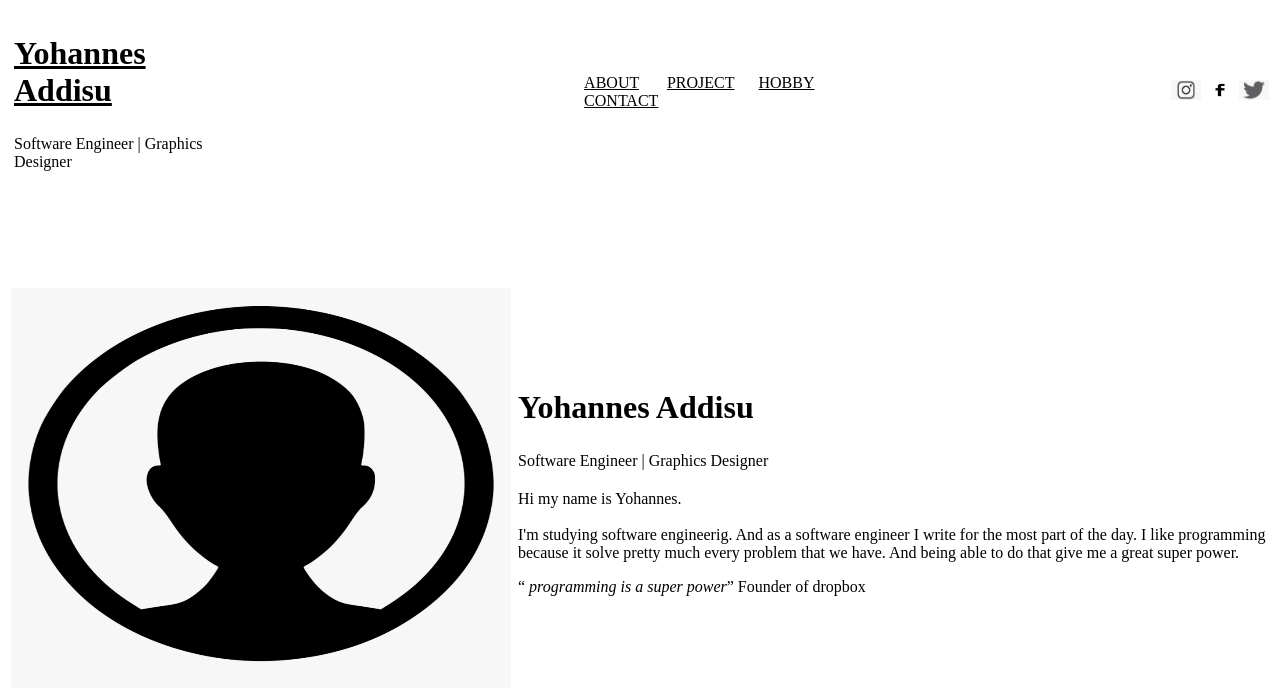
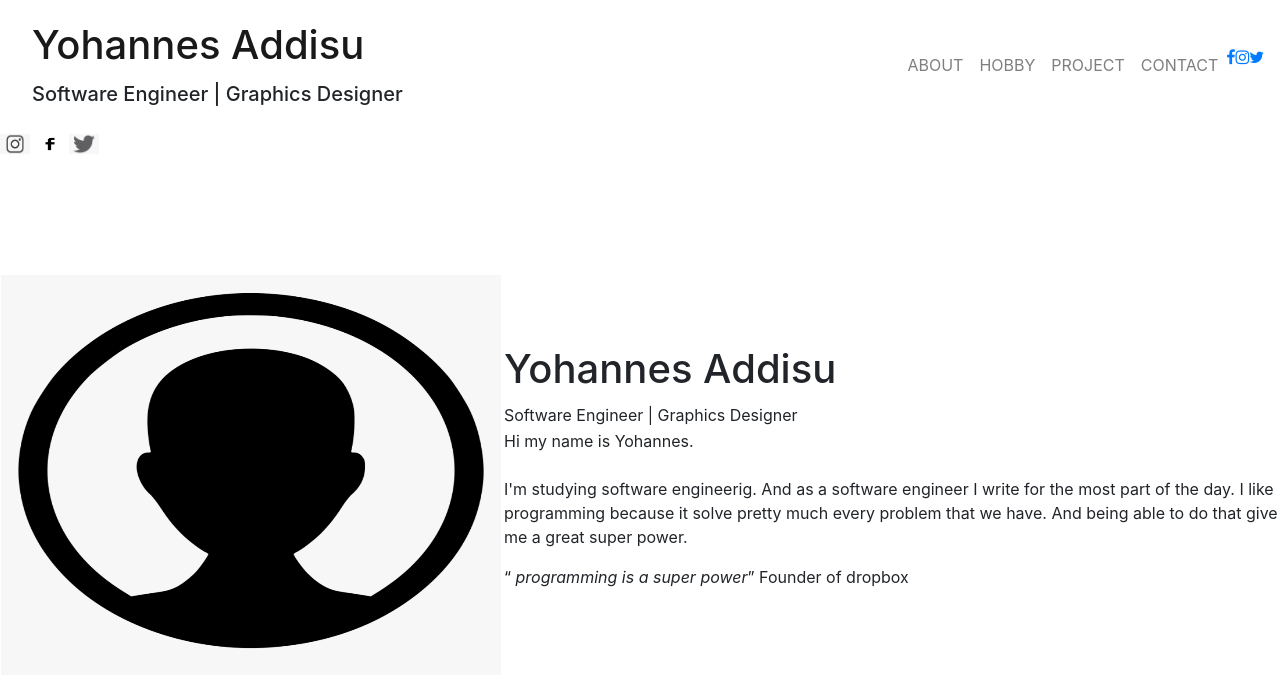
Before and after one commit to Yohannes1556/assignmen-VI, a plain HTML site: page about.html in a window 1280 px wide. Drawn offline with nearby package versions, Linux system fonts and the light colour scheme.

Commit message:
about page modified

```diff
--- a/about.html
+++ b/about.html
@@ -4,31 +4,62 @@
     <meta charset="UTF-8">
     <meta name="viewport" content="width=device-width, initial-scale=1.0">
     <title>Yohannes A.</title>
+    <link rel="stylesheet" href="https://cdn.jsdelivr.net/npm/bootstrap@4.5.3/dist/css/bootstrap.min.css" integrity="sha384-TX8t27EcRE3e/ihU7zmQxVncDAy5uIKz4rEkgIXeMed4M0jlfIDPvg6uqKI2xXr2" crossorigin="anonymous">
+    <link rel="stylesheet" href="https://stackpath.bootstrapcdn.com/font-awesome/4.7.0/css/font-awesome.min.css" integrity="sha384-wvfXpqpZZVQGK6TAh5PVlGOfQNHSoD2xbE+QkPxCAFlNEevoEH3Sl0sibVcOQVnN" crossorigin="anonymous">
+
 </head>
-<body text="black" link="black" vlink="black" >
+<body >
 
-        <table>
+    <nav class="navbar navbar-expand-md navbar-light  sticky-top">
+        <ul class="navbar nav col-sm">
+       <li>
+        <a  class="navbar-brand" href="index.html"><h1>Yohannes Addisu</h1></a></li>
+        <li><h5>Software Engineer | Graphics Designer</h5></li>
+        <button class="navbar-toggler" type="button"  data-toggle="collapse" data-target="#colNav" aria-controls="navbarSupportedContent" aria-expanded="false" aria-label="Toggle navigation">
 
-            <tr>
-            <td>
-            <table><tr>
-            <td>
-                <a href="index.html"><h1>Yohannes Addisu</h1></a>
-            </td>
-            <tr>
-                <td>Software Engineer | Graphics Designer</td>
-            </tr>
-        </table>
-        </td>
-        <td><pre>                                           </pre></td>
-        <td>
+            <span class="navbar-toggler-icon"></span>
 
-            <a href="about.html">ABOUT</a>  &nbsp;&nbsp;&nbsp;&nbsp;&nbsp;
-            <a href="project.html">PROJECT</a>&nbsp;&nbsp;&nbsp;&nbsp;&nbsp;
-            <a href="hobby.html">HOBBY</a>&nbsp;&nbsp;&nbsp;&nbsp;&nbsp;
-            <a href="contact.html">CONTACT</a>
-    </td>
-    <td><pre>                                       </pre></td>
+       </button>
+
+    </ul>
+
+
+
+        <div class="collapse navbar-collapse" id="colNav">
+            <ul class="navbar-nav ml-auto">
+
+                <li class="nav-item">
+                            <a class="nav-link" href="about.html">ABOUT</a>
+                    </li>
+                    <li class="nav-item">
+                         <a class="nav-link" href="hobby.html">HOBBY</a>
+                     </li>
+                     <li class="nav-item">
+                        <a class="nav-link" href="project.html">PROJECT</a>
+                    </li>
+                    <li class="nav-item">
+                        <a class="nav-link" href="contact.html">CONTACT</a>
+                    </li>
+                    <li class="nav-item">
+                        <a href=""><i class="fa fa-facebook"></i></a>
+
+                    </li>
+                    <li class="nav-item">
+                        <a href=""><i class="fa fa-instagram"></i></a>
+
+                    </li>
+                    <li class="nav-item">
+                        <a href=""><i class="fa fa-twitter"></i></a>
+
+                    </li>
+
+
+                 </ul>
+                </div>
+                </nav>
+
+
+                                       </pre></td>
     <td><a href="www.instagram.com"><img src="asset/images/insta.png" alt="" width=30 height=20></a></td>
     <td><a href="www.facebook.com"><img src="asset/images/facebook.png" alt="" width=30 height=20></a></td>
     <td><a href="www.twitter.com"><img src="asset/images/twitter.png" alt="" width=30 height=20></a></td>
@@ -57,5 +88,11 @@
             </td>
         </tr>
     </table>
+
+    <script src="https://code.jquery.com/jquery-3.2.1.slim.min.js" integrity="sha384-KJ3o2DKtIkvYIK3UENzmM7KCkRr/rE9/Qpg6aAZGJwFDMVNA/GpGFF93hXpG5KkN" crossorigin="anonymous"></script>
+    <script src="https://cdnjs.cloudflare.com/ajax/libs/popper.js/1.12.9/umd/popper.min.js" integrity="sha384-ApNbgh9B+Y1QKtv3Rn7W3mgPxhU9K/ScQsAP7hUibX39j7fakFPskvXusvfa0b4Q" crossorigin="anonymous"></script>
+    <script src="https://maxcdn.bootstrapcdn.com/bootstrap/4.0.0/js/bootstrap.min.js" integrity="sha384-JZR6Spejh4U02d8jOt6vLEHfe/JQGiRRSQQxSfFWpi1MquVdAyjUar5+76PVCmYl" crossorigin="anonymous"></script>
+
+
 </body>
 </html>
```
Also changed, not shown: contact.html (+1 -41 lines), hobby.html (+2 -2 lines), index.html (+1 -1 lines), project.html (+2 -2 lines).
